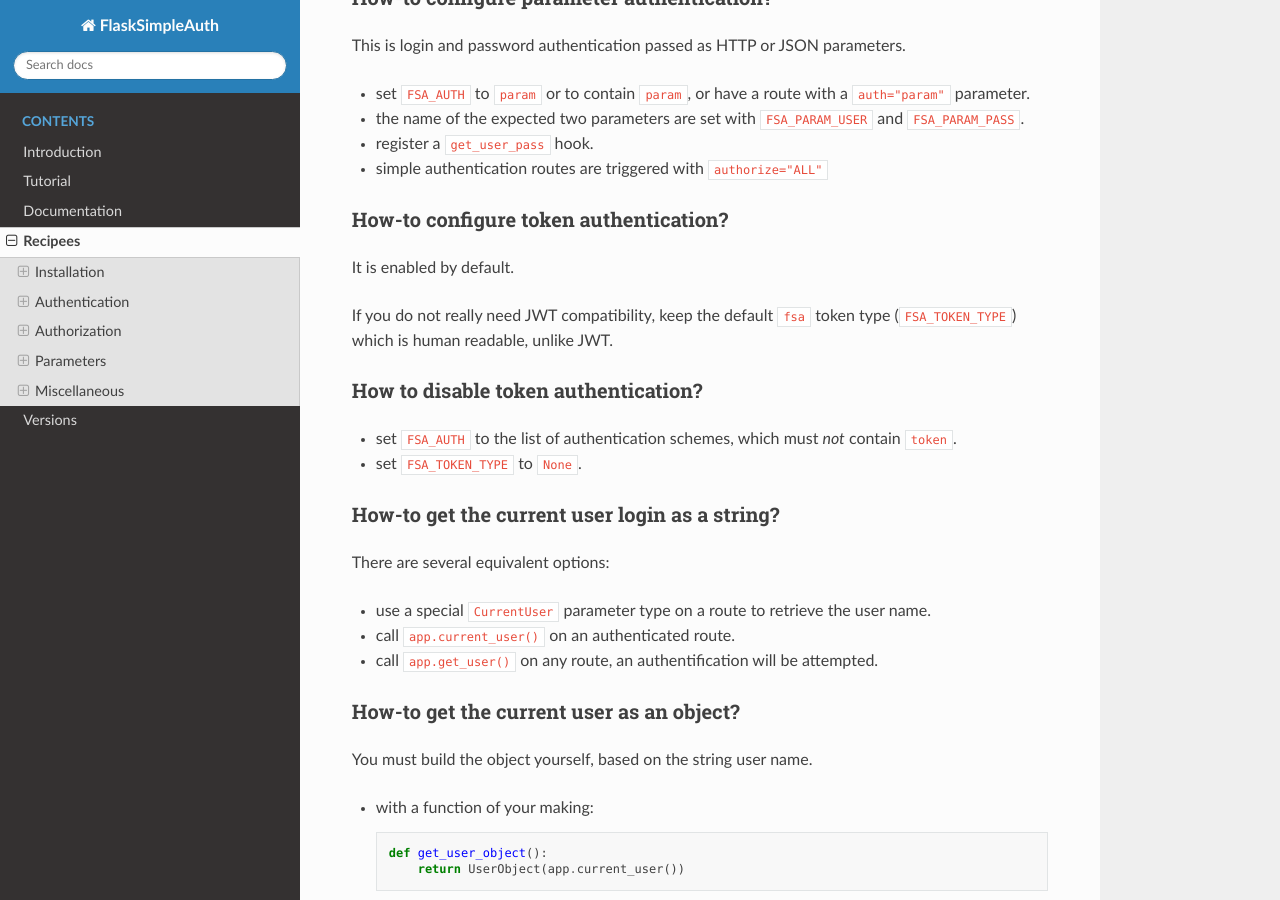
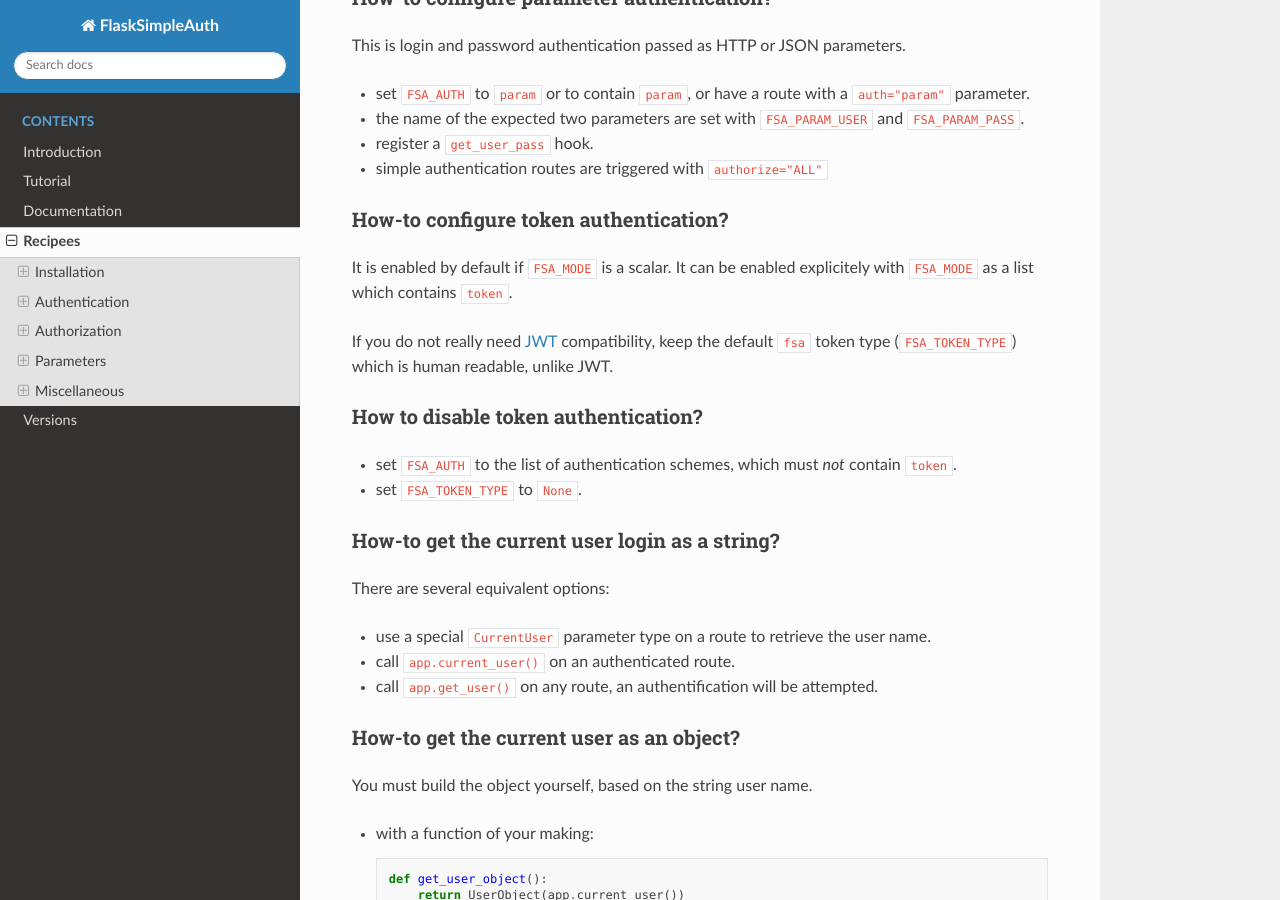
Before and after one commit to zx80/flask-simple-auth, a Sphinx documentation site: the page built from docs/RECIPEES.md, in a window 1280 px wide and 900 px high, scrolled down 796 px. Built offline with Sphinx 7.4.7 and the Read the Docs theme 2.0.0, drawn with Linux system fonts in a browser that asks for light colours; pages that are not in the unit, such as notebooks, are missing from menus.

Commit message:
add more stuff about token enabling

```diff
--- a/docs/RECIPEES.md
+++ b/docs/RECIPEES.md
@@ -44,10 +44,12 @@ This is login and password authentication passed as HTTP or JSON parameters.
 
 ### How-to configure token authentication?
 
-It is enabled by default.
+It is enabled by default if `FSA_MODE` is a scalar.
+It can be enabled explicitely with `FSA_MODE` as a list which
+contains `token`.
 
-If you do not really need JWT compatibility, keep the default `fsa` token type
-(`FSA_TOKEN_TYPE`) which is human readable, unlike JWT.
+If you do not really need [JWT](https://jwt.io/) compatibility, keep the
+default `fsa` token type (`FSA_TOKEN_TYPE`) which is human readable, unlike JWT.
 
 ### How to disable token authentication?
 
```
